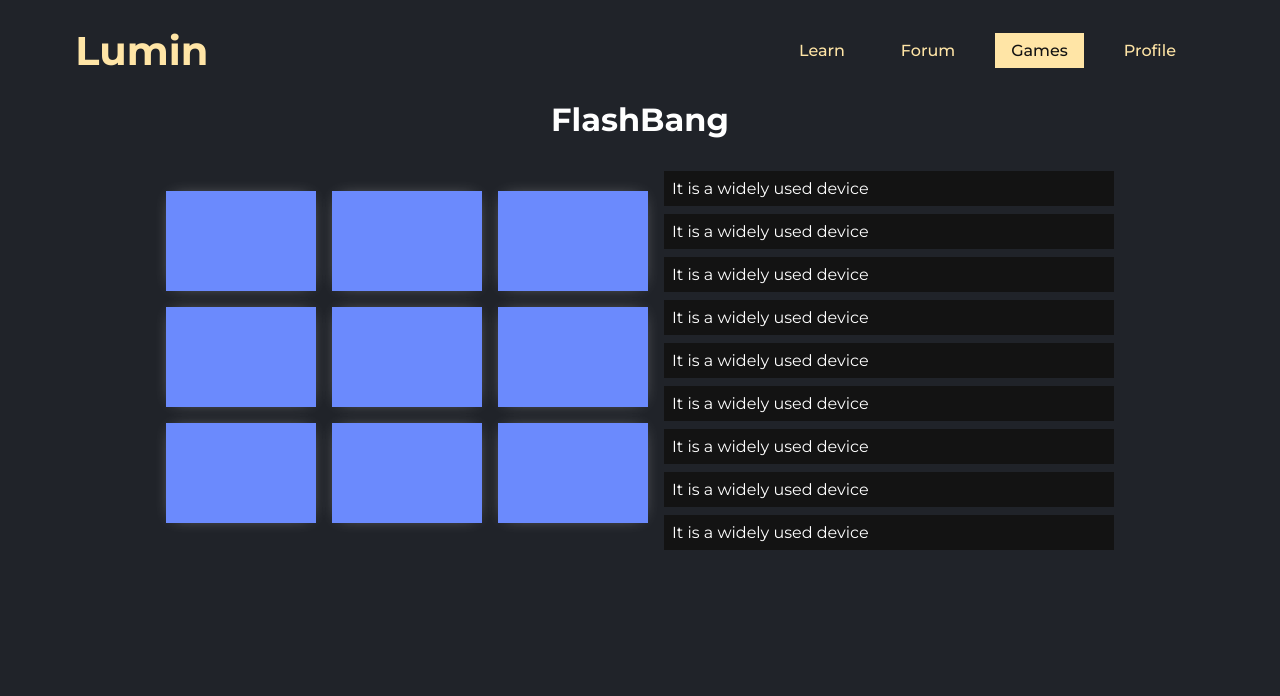
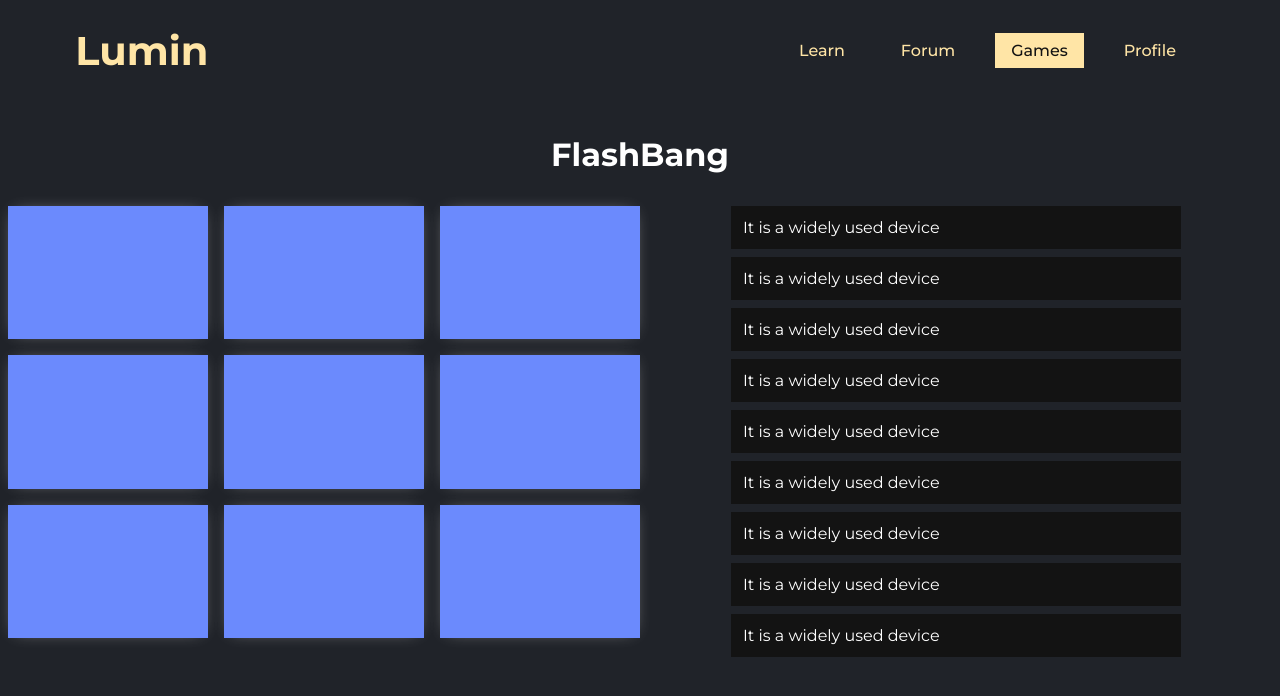
Before and after one commit to tib-source/Lumin-AI, a React (Vite) app in the folder client/: page /games/flashbang in a window 1280 px wide. Shown: the top 696 px of the page. Built offline with nearby package versions, Linux system fonts and the light colour scheme.

Commit message:
fixed styling of flashbang - centered it

```diff
--- a/client/components/Games/FlashBang/index.css
+++ b/client/components/Games/FlashBang/index.css
@@ -1,4 +1,6 @@
 .flashbang__container{
+    width: 100%;
+    height: calc( 100svh - (var(--navbar-height)*2));
     display: flex;
     justify-content: center;
     align-items: center;
@@ -8,25 +10,25 @@
 
 
 .flashbang__main{
-    display: flex;
-    justify-content: center;
-    align-items: center;
+    display: grid;
+    grid-template-columns: 1fr 1fr;
     margin-top: 2rem;
 }
 
 .flashText{
-    display: flex;
-    gap: 1rem;
+    display: grid;
+    grid-template-columns: 1fr 1fr 1fr;
+    grid-gap: 1rem;
 }
 
 .flash-card{
     background: transparent;
-    width: 150px;
+    width: 200px;
     aspect-ratio: 1.5;
     position: relative;
     perspective: 1000px;
+    transition: transform 0.2s;
     margin-bottom: 1rem;
-    transition: transform 0.2s;
     transition: opacity 0.2s ease-out;
 }
 .flash-card-inner{
@@ -69,12 +71,12 @@
     transform: rotateY(180deg);
 }
 .clues{
-    margin-left: 1rem;
 
 }
 
 .clue{
-    padding: .5rem;
+    margin: auto;
+    padding: 0.75rem;
     background-color: var(--bg);
     margin-bottom: 0.5rem;
     width: 450px;
--- a/client/src/index.css
+++ b/client/src/index.css
@@ -186,7 +186,7 @@ a:hover {
 
 .home__main__middle{
   width: 100%;
-  padding: 6.2rem;
+  height: calc( 100svh - (var(--navbar-height)*2));
   color: var(
   --primary
   );
```
